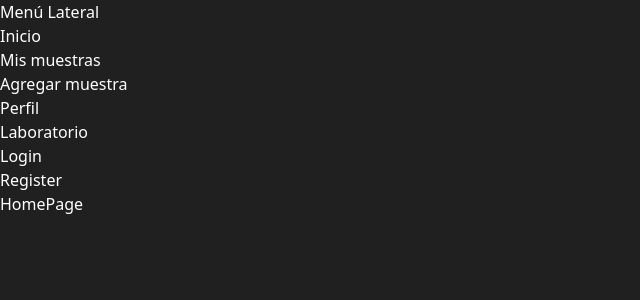
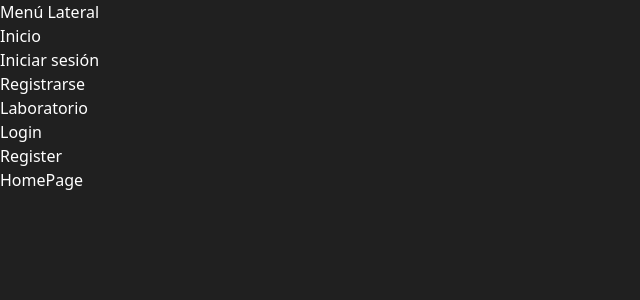
Before and after one commit to luisillo77D/geo-tasks, a React (Vite) app: page / in a window 1280 px wide. Shown: the top 300 px of the page, without its empty margins (0-640 px from the left). Built offline with nearby package versions, Linux system fonts and the light colour scheme.

Commit message:
quite los margenes y ya se actualiza la sidebar dependiendo del la autentificacion de usuario

```diff
--- a/src/App.jsx
+++ b/src/App.jsx
@@ -17,7 +17,7 @@ function App() {
     <AuthProvider>
       <SampleProvider>
         <BrowserRouter>
-          <div className=" flex gap-10 mx-auto px-0 sm:px-10">
+          <div className=" flex gap-10 mx-auto px-0 sm:pr-10">
             <Lateralbar />
             <div className="flex flex-col w-full md:w-11/12">
               <Navbar />
--- a/src/components/Lateralbar.jsx
+++ b/src/components/Lateralbar.jsx
@@ -4,19 +4,19 @@ import { useAuth } from '../context/AuthContext';
 
 // Componente del menú lateral
 function Lateralbar() {
-  const { isAuthenticated } = useAuth;
+  const { isAuthenticated } = useAuth();
 
   return (
-    <div className="my-3 py-5 px-4 rounded-md bg-gray-700 h-screen w-1/6 hidden sm:block">
+    <div className="py-5 px-4 rounded-md bg-gray-700 h-screen w-1/6 hidden sm:block">
       {/* Contenido del menú lateral */}
       <h2>Menú Lateral</h2>
       <ul>
         <li><Link to="/">Inicio</Link></li>
-        <li><Link to="/mysamples">Mis muestras</Link></li>
-        {!isAuthenticated ? (
+        {isAuthenticated ? (
           <>
             {/* Mostrar estos elementos solo si está autenticado */}
             <li><Link to="/add-sample">Agregar muestra</Link></li>
+            <li><Link to="/mysamples">Mis muestras</Link></li>
             <li><Link to="/profile">Perfil</Link></li>
           </>
         ) : (
--- a/src/components/Navbar.jsx
+++ b/src/components/Navbar.jsx
@@ -5,7 +5,7 @@ function Navbar() {
   const { isAuthenticated, logout, user } = useAuth();
 
   return (
-    <nav className=" bg-zinc-700 my-3 flex justify-between py-5 px-4 rounded-md">
+    <nav className=" bg-zinc-700 flex justify-between py-5 px-4 rounded-md">
       <Link to={
         isAuthenticated ? "/mysamples" : "/"
       }>
```
